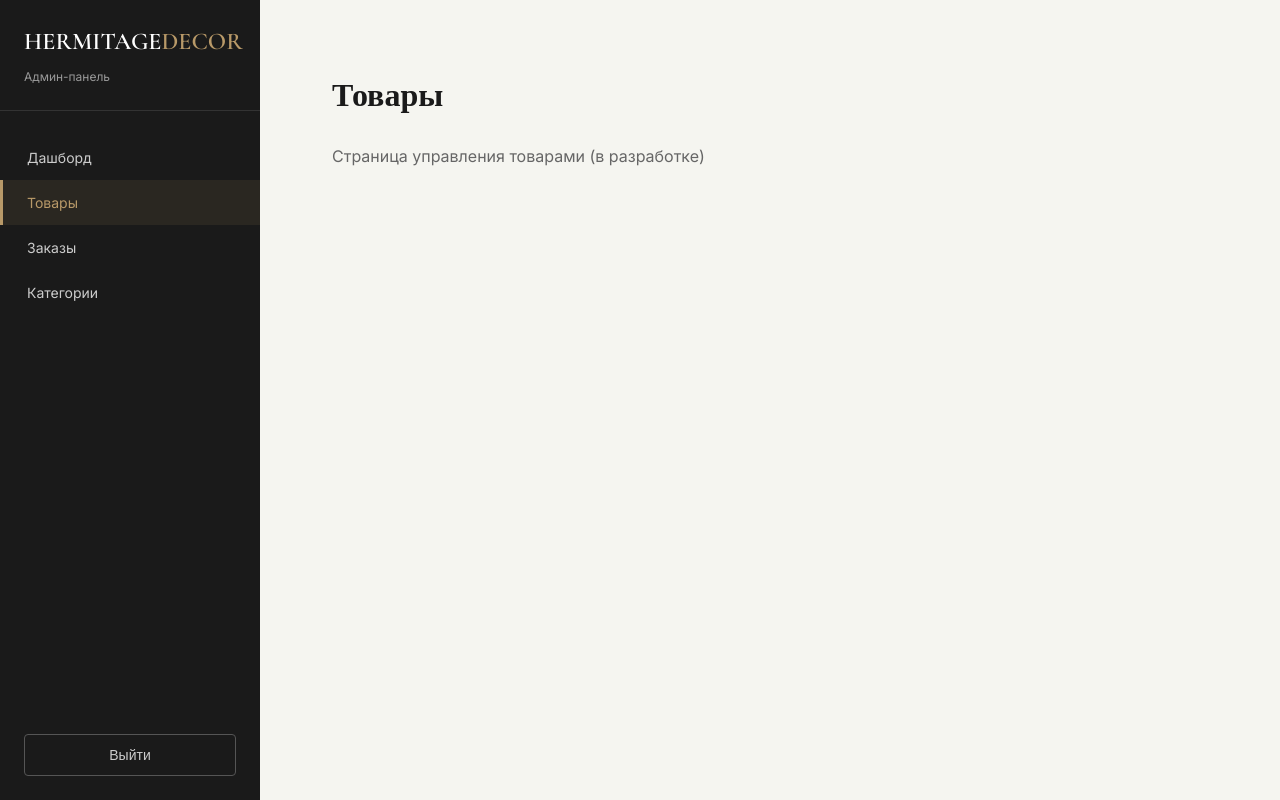
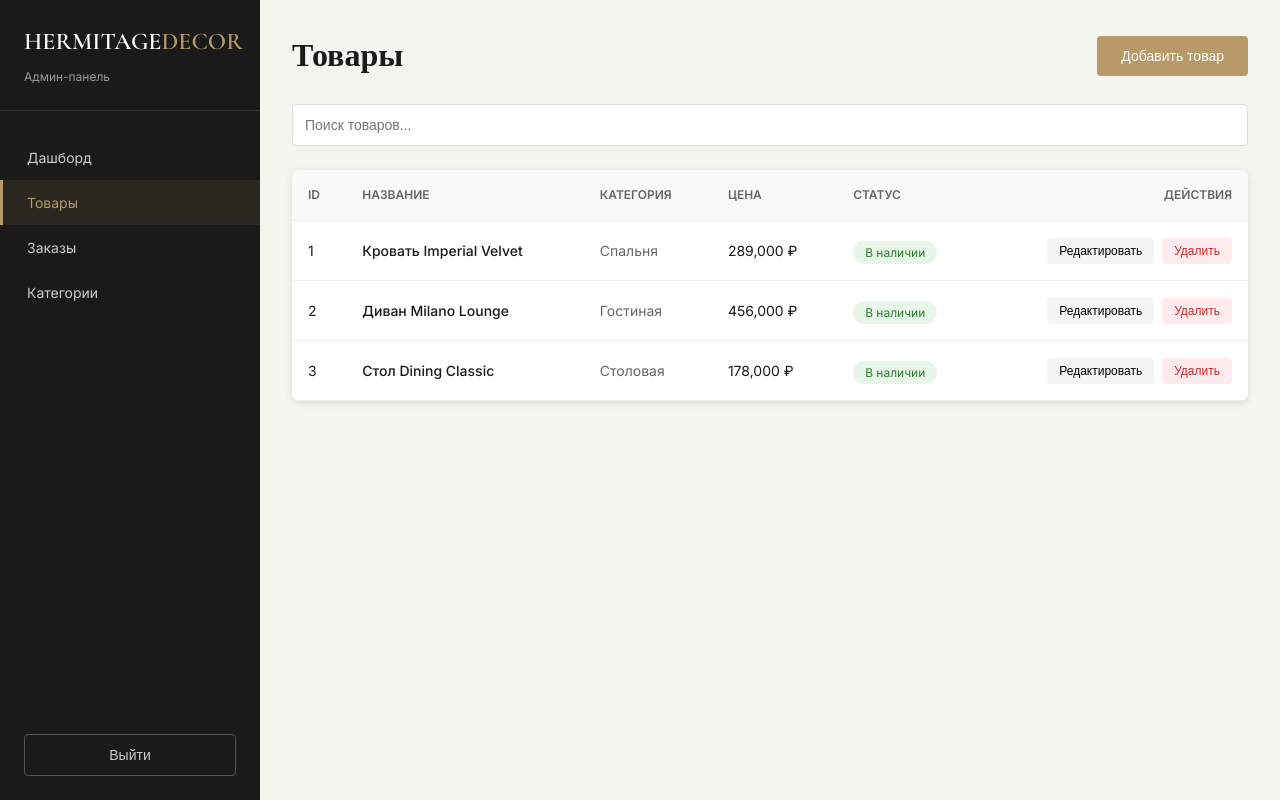
Before and after one commit to Rustam150/NextProject, a Next.js app: page /admin/products in a window 1280 px wide. Built offline with nearby package versions, Linux system fonts and the light colour scheme; sample sign-in values are in the browser's storage.

Commit message:
Add mock data and products page

```diff
--- a/app/admin/products/page.tsx
+++ b/app/admin/products/page.tsx
@@ -1,12 +1,118 @@
 'use client';
 
+import { useState } from 'react';
+import { mockProducts, Product } from '@/lib/admin-data';
+
 export default function ProductsPage() {
+  const [products, setProducts] = useState<Product[]>(mockProducts);
+  const [search, setSearch] = useState('');
+
+  const filteredProducts = products.filter(p =>
+    p.name.toLowerCase().includes(search.toLowerCase())
+  );
+
+  const handleDelete = (id: number) => {
+    if (confirm('Удалить товар?')) {
+      setProducts(products.filter(p => p.id !== id));
+    }
+  };
+
   return (
-    <div style={{ padding: '40px' }}>
-      <h1 style={{ fontFamily: 'Cormorant Garamond, serif', fontSize: '32px', marginBottom: '24px' }}>
-        Товары
-      </h1>
-      <p style={{ color: '#666' }}>Страница управления товарами (в разработке)</p>
+    <div>
+      <div style={{ display: 'flex', justifyContent: 'space-between', alignItems: 'center', marginBottom: '24px' }}>
+        <h1 style={{ fontFamily: 'Cormorant Garamond, serif', fontSize: '32px', margin: 0 }}>
+          Товары
+        </h1>
+        <button style={{
+          padding: '12px 24px',
+          background: '#b89968',
+          color: '#fff',
+          border: 'none',
+          borderRadius: '4px',
+          cursor: 'pointer',
+          fontSize: '14px',
+        }}>
+          Добавить товар
+        </button>
+      </div>
+
+      <input
+        type="text"
+        placeholder="Поиск товаров..."
+        value={search}
+        onChange={(e) => setSearch(e.target.value)}
+        style={{
+          width: '100%',
+          padding: '12px',
+          border: '1px solid #ddd',
+          borderRadius: '4px',
+          marginBottom: '24px',
+          fontSize: '14px',
+        }}
+      />
+
+      <div style={{ background: '#fff', borderRadius: '8px', overflow: 'hidden', boxShadow: '0 2px 8px rgba(0,0,0,0.1)' }}>
+        <table style={{ width: '100%', borderCollapse: 'collapse' }}>
+          <thead>
+            <tr style={{ background: '#f9f9f9', borderBottom: '1px solid #eee' }}>
+              <th style={{ padding: '16px', textAlign: 'left', fontSize: '12px', color: '#666', textTransform: 'uppercase' }}>ID</th>
+              <th style={{ padding: '16px', textAlign: 'left', fontSize: '12px', color: '#666', textTransform: 'uppercase' }}>Название</th>
+              <th style={{ padding: '16px', textAlign: 'left', fontSize: '12px', color: '#666', textTransform: 'uppercase' }}>Категория</th>
+              <th style={{ padding: '16px', textAlign: 'left', fontSize: '12px', color: '#666', textTransform: 'uppercase' }}>Цена</th>
+              <th style={{ padding: '16px', textAlign: 'left', fontSize: '12px', color: '#666', textTransform: 'uppercase' }}>Статус</th>
+              <th style={{ padding: '16px', textAlign: 'right', fontSize: '12px', color: '#666', textTransform: 'uppercase' }}>Действия</th>
+            </tr>
+          </thead>
+          <tbody>
+            {filteredProducts.map((product) => (
+              <tr key={product.id} style={{ borderBottom: '1px solid #eee' }}>
+                <td style={{ padding: '16px', fontSize: '14px' }}>{product.id}</td>
+                <td style={{ padding: '16px', fontSize: '14px', fontWeight: 500 }}>{product.name}</td>
+                <td style={{ padding: '16px', fontSize: '14px', color: '#666' }}>{product.category}</td>
+                <td style={{ padding: '16px', fontSize: '14px' }}>{product.price.toLocaleString()} ₽</td>
+                <td style={{ padding: '16px' }}>
+                  <span style={{
+                    padding: '4px 12px',
+                    background: product.inStock ? '#e8f5e9' : '#ffebee',
+                    color: product.inStock ? '#2e7d32' : '#c62828',
+                    borderRadius: '12px',
+                    fontSize: '12px',
+                  }}>
+                    {product.inStock ? 'В наличии' : 'Нет'}
+                  </span>
+                </td>
+                <td style={{ padding: '16px', textAlign: 'right' }}>
+                  <button style={{
+                    padding: '6px 12px',
+                    background: '#f5f5f5',
+                    border: 'none',
+                    borderRadius: '4px',
+                    cursor: 'pointer',
+                    fontSize: '12px',
+                    marginRight: '8px',
+                  }}>
+                    Редактировать
+                  </button>
+                  <button
+                    onClick={() => handleDelete(product.id)}
+                    style={{
+                      padding: '6px 12px',
+                      background: '#ffebee',
+                      color: '#c62828',
+                      border: 'none',
+                      borderRadius: '4px',
+                      cursor: 'pointer',
+                      fontSize: '12px',
+                    }}
+                  >
+                    Удалить
+                  </button>
+                </td>
+              </tr>
+            ))}
+          </tbody>
+        </table>
+      </div>
     </div>
   );
 }
--- /dev/null
+++ b/lib/admin-data.ts
@@ -0,0 +1,112 @@
+export interface Product {
+    id: number;
+    name: string;
+    price: number;
+    category: string;
+    brand: string;
+    country: string;
+    image: string;
+    inStock: boolean;
+    popular: boolean;
+    isNew: boolean;
+    description: string;
+  }
+
+  export interface Order {
+    id: number;
+    customerName: string;
+    customerPhone: string;
+    customerEmail: string;
+    products: { productId: number; name: string; quantity: number; price: number }[];
+    total: number;
+    status: 'new' | 'processing' | 'shipped' | 'delivered' | 'cancelled';
+    date: string;
+    address: string;
+  }
+
+  export interface Category {
+    id: string;
+    name: string;
+    image: string;
+  }
+
+  export const mockProducts: Product[] = [
+    {
+      id: 1,
+      name: 'Кровать Imperial Velvet',
+      price: 289000,
+      category: 'Спальня',
+      brand: 'Poliform',
+      country: 'Италия',
+      image: '/images/p1.jpg',
+      inStock: true,
+      popular: true,
+      isNew: true,
+      description: 'Роскошная кровать с бархатной обивкой',
+    },
+    {
+      id: 2,
+      name: 'Диван Milano Lounge',
+      price: 456000,
+      category: 'Гостиная',
+      brand: 'Minotti',
+      country: 'Италия',
+      image: '/images/p1.jpg',
+      inStock: true,
+      popular: true,
+      isNew: false,
+      description: 'Просторный диван для гостиной',
+    },
+    {
+      id: 3,
+      name: 'Стол Dining Classic',
+      price: 178000,
+      category: 'Столовая',
+      brand: 'Baxter',
+      country: 'Италия',
+      image: '/images/p1.jpg',
+      inStock: true,
+      popular: false,
+      isNew: true,
+      description: 'Обеденный стол из натурального дуба',
+    },
+  ];
+
+  export const mockOrders: Order[] = [
+    {
+      id: 1,
+      customerName: 'Иван Петров',
+      customerPhone: '+7 (999) 123-45-67',
+      customerEmail: 'ivan@example.com',
+      products: [{ productId: 1, name: 'Кровать Imperial Velvet', quantity: 1, price: 289000 }],
+      total: 289000,
+      status: 'new',
+      date: '2026-06-19',
+      address: 'Москва, ул. Тверская, 10',
+    },
+    {
+      id: 2,
+      customerName: 'Мария Сидорова',
+      customerPhone: '+7 (999) 987-65-43',
+      customerEmail: 'maria@example.com',
+      products: [{ productId: 2, name: 'Диван Milano Lounge', quantity: 1, price: 456000 }],
+      total: 456000,
+      status: 'processing',
+      date: '2026-06-18',
+      address: 'Санкт-Петербург, Невский проспект, 25',
+    },
+  ];
+
+  export const mockCategories: Category[] = [
+    { id: 'bedroom', name: 'Спальня', image: '/images/p1.jpg' },
+    { id: 'living', name: 'Гостиная', image: '/images/p1.jpg' },
+    { id: 'dining', name: 'Столовая', image: '/images/p1.jpg' },
+    { id: 'office', name: 'Кабинет', image: '/images/p1.jpg' },
+    { id: 'kitchen', name: 'Кухня', image: '/images/p1.jpg' },
+    { id: 'hallway', name: 'Прихожая', image: '/images/p1.jpg' },
+    { id: 'kids', name: 'Детская', image: '/images/p1.jpg' },
+    { id: 'soft', name: 'Мягкая мебель', image: '/images/p1.jpg' },
+    { id: 'dishes', name: 'Посуда', image: '/images/p1.jpg' },
+    { id: 'aromas', name: 'Ароматы', image: '/images/p1.jpg' },
+    { id: 'textile', name: 'Текстиль', image: '/images/p1.jpg' },
+  ];
```
